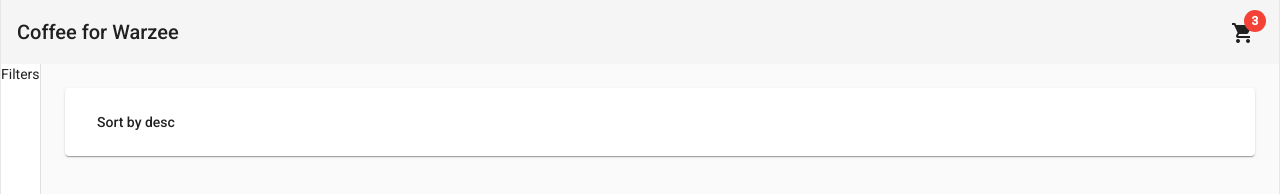
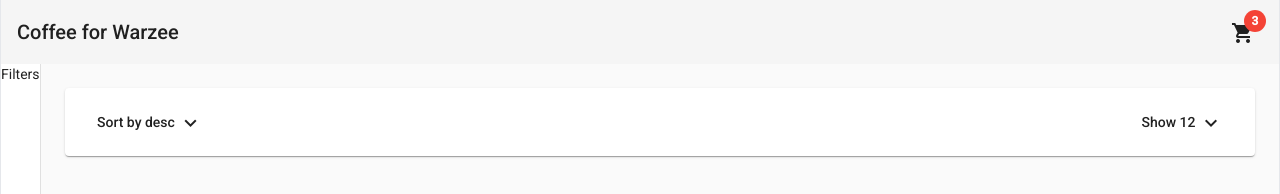
Before and after one commit to starck-it-03/starck-it-03.github.io, an Angular app: page /home in a window 1280 px wide. Shown: the top 194 px of the page. Built offline with nearby package versions, Linux system fonts and the light colour scheme.

Commit message:
Added showcount btn + needed var and update fn

```diff
--- a/src/app/components/products-header/products-header.component.html
+++ b/src/app/components/products-header/products-header.component.html
@@ -19,20 +19,50 @@
       -->
       <button mat-button [matMenuTriggerFor]="sortByMenu">
         Sort by {{ sort }}
+        <mat-icon>expand_more</mat-icon>
       </button>
       <!--
-        mat-menu: menu
-        #menuName= idMeunName
+          mat-menu: Nom du mat-menu = 'matMenu'
+          #sortByMenu: id du mat-menu = 'sortByMenu'
       -->
       <mat-menu #sortByMenu="matMenu">
         <!--
-        A.2
-        '(click)': OnClick déclanche la fn 'onSortUpdated'
-        prenant en paraètre un string de valeur des ou asc
+          A.2
+          '(click)': OnClick déclanche la fn 'onSortUpdated'
+          prenant en paramètre un string de valeur des ou asc
       -->
         <button (click)="onSortUpdated('desc')" mat-menu-item>desc</button>
         <button (click)="onSortUpdated('asc')" mat-menu-item>asc</button>
       </mat-menu>
     </div>
+    <!-- B [1;4]-->
+    <div class="flex items-center">
+      <div>
+        <!--
+          B.1
+          button mat-button: Déclare un btn de propriété 'mat-button'
+          [matMenuTriggerFor]: propriété reliant ce button
+          ="menu": au mat-menu avec l'id 'menu'
+        -->
+        <button mat-button [matMenuTriggerFor]="menu">
+          Show {{ itemsShowCount }}
+          <mat-icon>expand_more</mat-icon>
+        </button>
+        <!--
+        mat-menu: Nom du mat-menu = 'matMenu'
+        #menu: id du mat-menu = 'menu'
+        -->
+        <mat-menu #menu="matMenu">
+          <!--
+            B.2
+            '(click)': OnClick déclanche la fn 'onItemsUpdated'
+            prenant en paramètre un number de valeur 12, 24 ou 36
+          -->
+          <button (click)="onItemsUpdated(12)" mat-menu-item>12</button>
+          <button (click)="onItemsUpdated(24)" mat-menu-item>24</button>
+          <button (click)="onItemsUpdated(36)" mat-menu-item>36</button>
+        </mat-menu>
+      </div>
+    </div>
   </div>
 </mat-card>
--- a/src/app/components/products-header/products-header.component.ts
+++ b/src/app/components/products-header/products-header.component.ts
@@ -13,8 +13,11 @@ import { Component, OnInit } from "@angular/core";
 })
 export class ProductsHeaderComponent implements OnInit {
   // A.3
-  // Déclaration de la var pr le menu sorting et initiation
+  // Déclaration de la var pr le menu sorting et initialisation à 'desc'
   sort = "desc";
+  // B.3
+  // Déclaration de la var pr le menu count et initialisation à 12
+  itemsShowCount = 12;
   constructor() {}
 
   ngOnInit(): void {}
@@ -25,4 +28,10 @@ export class ProductsHeaderComponent implements OnInit {
     this.sort = newSort;
     console.log(newSort);
   }
+  // A.4
+  // Déclaration de la fn pr changer la valeur de variable 'itemsShowCount'
+  onItemsUpdated(count: number): void {
+    this.itemsShowCount = count;
+    console.log(count);
+  }
 }
```
